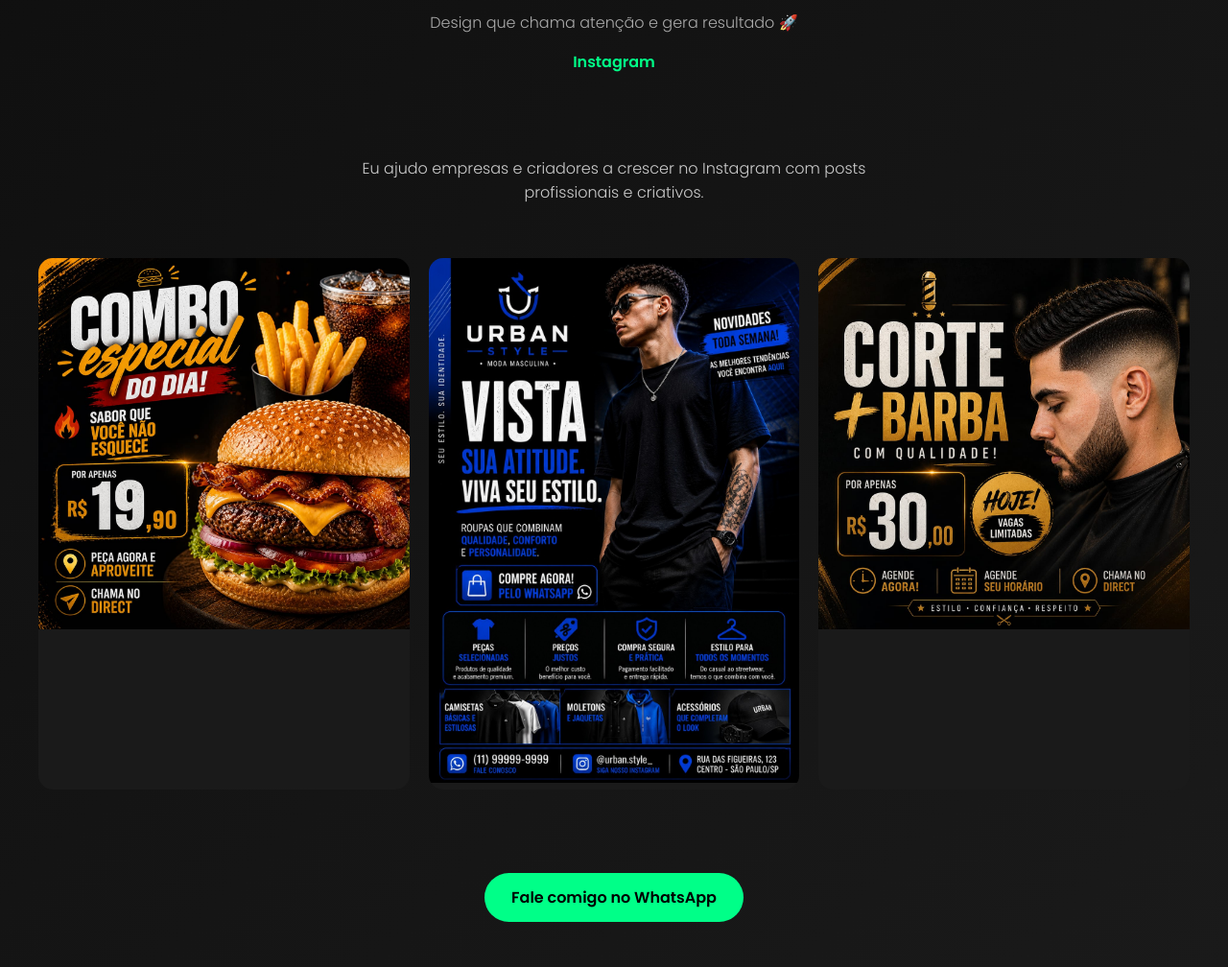
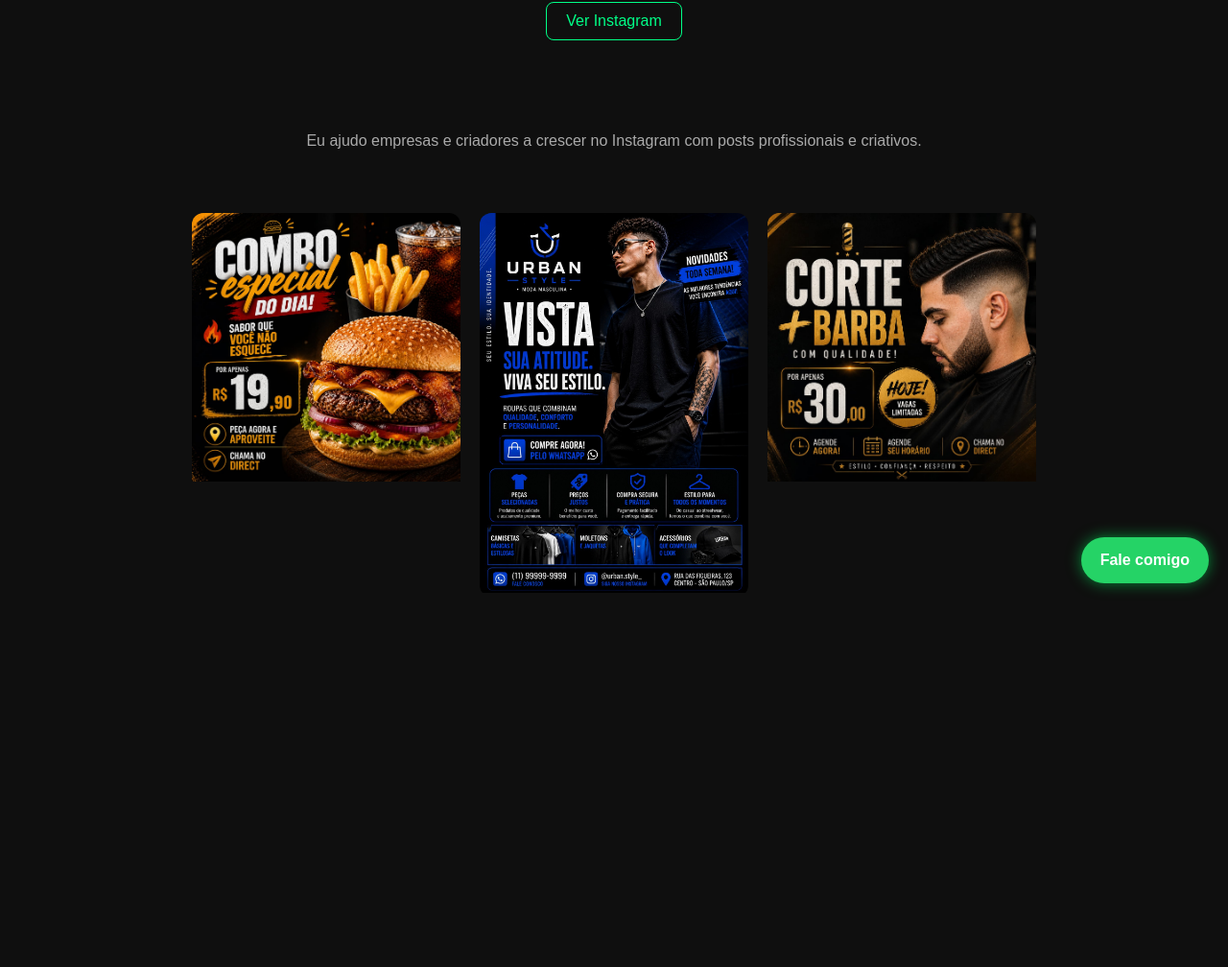
Before and after one commit to murilop-lang/Portfolio, a plain HTML site: page index.html in a window 1280 px wide. Shown: the part 172-1180 px from the top of the page at 96% size. After the commit the page ends 824 px from the top, so only its background shows below. Drawn offline with Linux system fonts and the light colour scheme.

Commit message:
Update index.html

```diff
--- a/index.html
+++ b/index.html
@@ -2,123 +2,107 @@
 <html lang="pt-br">
 <head>
 <meta charset="UTF-8">
-<title>Murilo Designer</title> | Portfólio</title>
-<meta name="description"
-content="Portfólio de Murilo Designer - Criação de posts profissionais para instagram.">
-
-<link href="https://fonts.googleapis.com/css2?family=Poppins:wght@300;600&display=swap" rel="stylesheet">
+<meta name="viewport" content="width=device-width, initial-scale=1.0">
+<title>Murilo Designer</title>
 
 <style>
 body {
     margin: 0;
-    font-family: 'Poppins', sans-serif;
-    background: linear-gradient(135deg, #0f0f0f, #1a1a1a);
+    background: #0f0f0f;
     color: white;
-}
-
-/* ANIMAÇÃO */
-@keyframes subir {
-    from {
-        opacity: 0;
-        transform: translateY(40px);
-    }
-    to {
-        opacity: 1;
-        transform: translateY(0);
-    }
+    font-family: Arial;
 }
 
 /* HEADER */
 header {
     text-align: center;
-    padding: 70px 20px;
-    animation: subir 1s ease;
+    padding: 60px 20px;
 }
 
-header h1 {
-    font-size: 48px;
+h1 {
+    font-size: 42px;
     margin: 0;
 }
 
-header p {
+p {
     color: #aaa;
 }
 
-/* LINKS */
-.links {
+/* BOTÃO INSTAGRAM */
+.links a {
+    display: inline-block;
     margin-top: 15px;
-}
-
-.links a {
     color: #00ff88;
     text-decoration: none;
-    margin: 0 10px;
-    font-weight: 600;
+    border: 1px solid #00ff88;
+    padding: 10px 20px;
+    border-radius: 8px;
     transition: 0.3s;
 }
 
 .links a:hover {
-    color: white;
+    background: #00ff88;
+    color: black;
 }
 
 /* SOBRE */
 .sobre {
     text-align: center;
-    max-width: 600px;
-    margin: auto;
-    color: #ccc;
-    animation: subir 1.2s ease;
+    padding: 20px;
 }
 
-/* GRID */
+/* TRABALHOS */
 .trabalhos {
-    display: grid;
-    grid-template-columns: repeat(auto-fit, minmax(250px, 1fr));
-    gap: 20px;
-    padding: 40px;
+    display: flex;
+    justify-content: center;
+    flex-wrap: wrap;
+    padding: 20px;
 }
 
-/* CARD */
 .card {
-    background: #1a1a1a;
-    border-radius: 15px;
     overflow: hidden;
-    transition: 0.3s;
-    animation: subir 1.3s ease;
+    border-radius: 12px;
+    margin: 10px;
 }
 
-/* IMAGEM CORRIGIDA (SEM DISTORCER) */
 .card img {
-    width: 100%;
-    height: auto;
+    width: 280px;
+    transition: 0.4s;
 }
 
-/* HOVER */
-.card:hover {
-    transform: translateY(-10px);
-    box-shadow: 0 0 20px #00ff88;
+.card img:hover {
+    transform: scale(1.08);
+    filter: brightness(1.1);
 }
 
-/* BOTÃO */
-.contato {
-    text-align: center;
-    margin: 60px;
-    animation: subir 1.5s ease;
-}
-
-.botao {
-    padding: 14px 28px;
-    background: #00ff88;
-    color: black;
-    border-radius: 30px;
+/* BOTÃO WHATSAPP FLUTUANTE */
+.whatsapp {
+    position: fixed;
+    bottom: 20px;
+    right: 20px;
+    background: #25D366;
+    color: white;
+    padding: 15px 20px;
+    border-radius: 50px;
     text-decoration: none;
     font-weight: bold;
+    box-shadow: 0 0 15px rgba(0,255,100,0.5);
     transition: 0.3s;
 }
 
-.botao:hover {
-    background: #00cc6a;
-    transform: scale(1.05);
+.whatsapp:hover {
+    transform: scale(1.1);
+}
+
+/* RESPONSIVO */
+@media (max-width: 600px) {
+    h1 {
+        font-size: 30px;
+    }
+
+    .card img {
+        width: 90%;
+    }
 }
 </style>
 </head>
@@ -130,7 +114,9 @@
     <p>Design que chama atenção e gera resultado 🚀</p>
 
     <div class="links">
-        <a href="https://www.instagram.com/mv.designbr/" target="_blank">Instagram</a>
+        <a href="https://www.instagram.com/mv.designbr/" target="_blank">
+            Ver Instagram
+        </a>
     </div>
 </header>
 
@@ -144,19 +130,19 @@
     <div class="card">
         <img src="imagens/foto1.jpeg">
     </div>
+
     <div class="card">
         <img src="imagens/foto2.jpeg">
     </div>
+
     <div class="card">
         <img src="imagens/foto3.jpeg">
     </div>
 </section>
 
-<div class="contato">
-    <a class="botao" href="https://wa.me/5511911436847" target="_blank">
-        Fale comigo no WhatsApp
-    </a>
-</div>
+<a class="whatsapp" href="https://wa.me/5511911436847" target="_blank">
+    Fale comigo
+</a>
 
 </body>
 </html>
```
